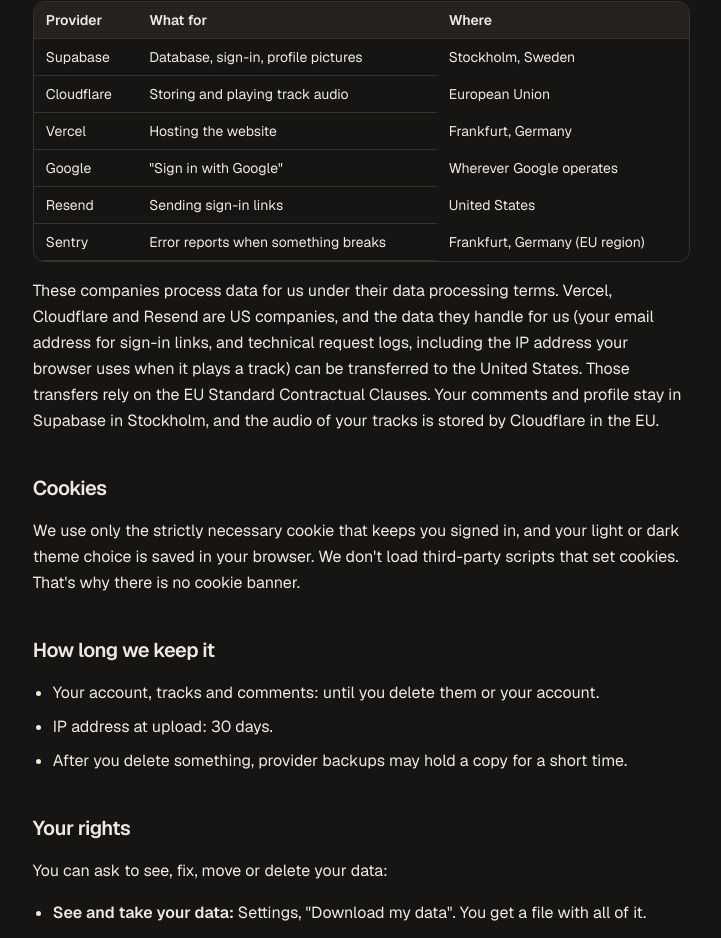
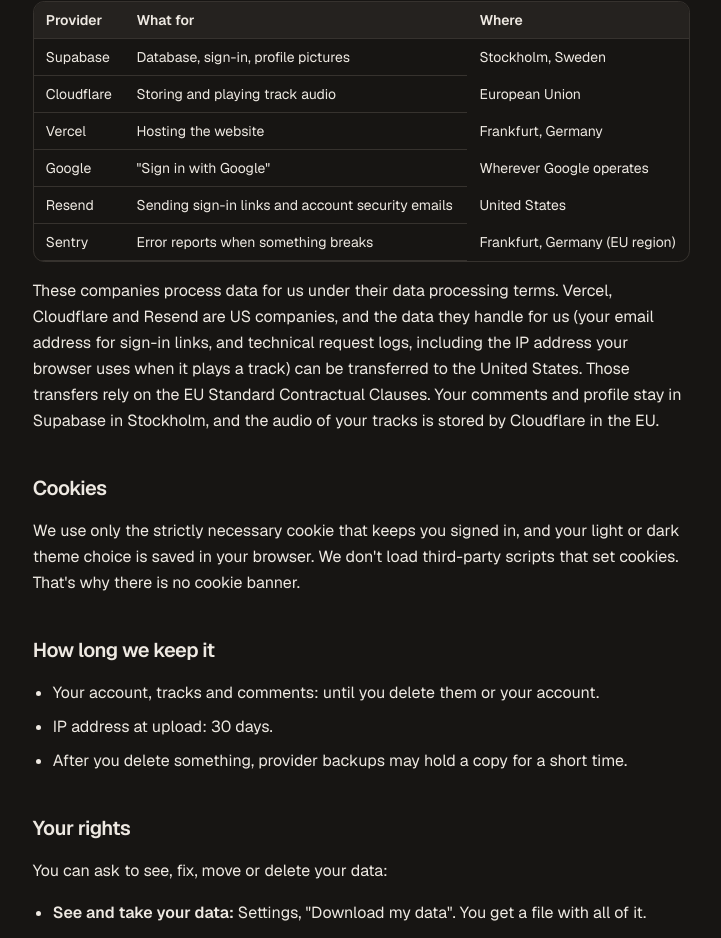
Before and after one commit to braenden/needears, a Next.js app: page /privacy in a window 1280 px wide. Shown: the part 1435-2373 px from the top of the page, without its empty margins (271-992 px from the left). Built offline with nearby package versions, Linux system fonts and the light colour scheme; no server answers.

Commit message:
docs: name security emails in the privacy page and drop email summaries from the roadmap

```diff
--- a/src/content/privacy.mdx
+++ b/src/content/privacy.mdx
@@ -38,14 +38,14 @@
 
 ## Where it is stored, and who handles it
 
-| Provider   | What for                            | Where                          |
-| ---------- | ----------------------------------- | ------------------------------ |
-| Supabase   | Database, sign-in, profile pictures | Stockholm, Sweden              |
-| Cloudflare | Storing and playing track audio     | European Union                 |
-| Vercel     | Hosting the website                 | Frankfurt, Germany             |
-| Google     | "Sign in with Google"               | Wherever Google operates       |
-| Resend     | Sending sign-in links               | United States                  |
-| Sentry     | Error reports when something breaks | Frankfurt, Germany (EU region) |
+| Provider   | What for                                          | Where                          |
+| ---------- | ------------------------------------------------- | ------------------------------ |
+| Supabase   | Database, sign-in, profile pictures               | Stockholm, Sweden              |
+| Cloudflare | Storing and playing track audio                   | European Union                 |
+| Vercel     | Hosting the website                               | Frankfurt, Germany             |
+| Google     | "Sign in with Google"                             | Wherever Google operates       |
+| Resend     | Sending sign-in links and account security emails | United States                  |
+| Sentry     | Error reports when something breaks               | Frankfurt, Germany (EU region) |
 
 These companies process data for us under their data processing terms. Vercel, Cloudflare and Resend are US companies, and the data they handle for us (your email address for sign-in links, and technical request logs, including the IP address your browser uses when it plays a track) can be transferred to the United States. Those transfers rely on the EU Standard Contractual Clauses. Your comments and profile stay in Supabase in Stockholm, and the audio of your tracks is stored by Cloudflare in the EU.
 
```
Also changed, not shown: 1 other file (tests, documents, lock files or other folders).
